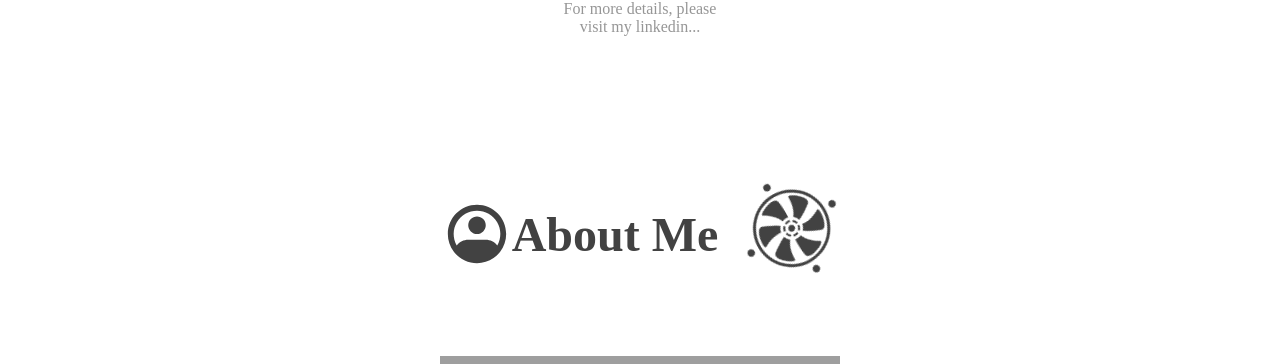
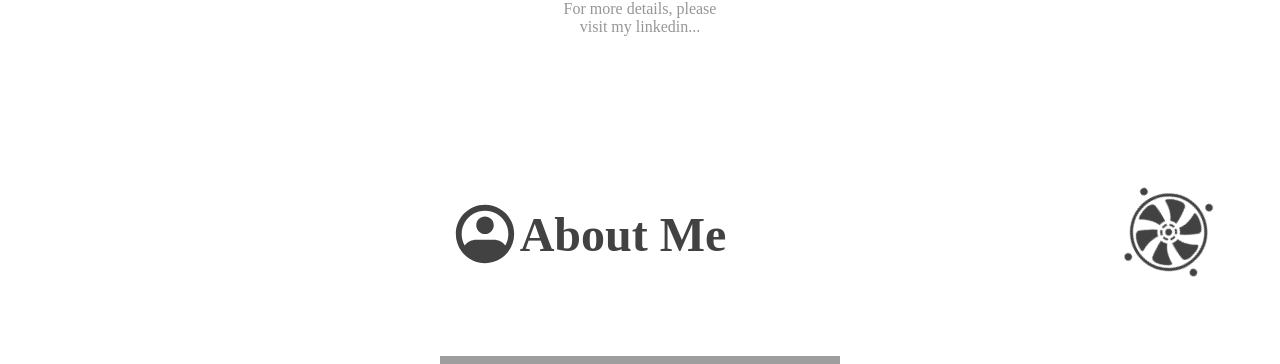
Before and after one commit to joshuajevon/portfolio, a React (Create React App) app: page / in a window 1280 px wide. Shown: the part 863-1227 px from the top of the page. Built offline with nearby package versions, Linux system fonts and the light colour scheme; grey boxes are pictures that could not be loaded.

Commit message:
fix: styling about

```diff
--- a/src/section/About/About.jsx
+++ b/src/section/About/About.jsx
@@ -10,6 +10,7 @@ const About = () => {
         <section className="about-page">
             <div className="about-container">
                 <div className="about-top">
+                    <h1></h1>
                     <div className="title">
                         <img src={AboutIcon} alt="" />
                         <h1>About Me</h1>
--- a/src/styles/section/_about.scss
+++ b/src/styles/section/_about.scss
@@ -19,13 +19,17 @@ body{
 .about-container .about-top{
     display: flex;
     flex-direction: row;
-    justify-content: center;
+    justify-content: space-between;
 }
 
 .about-top .title{
     display: flex;
     flex-direction: row;
     align-items: center;
+}
+
+.about-top .right img{
+    margin: 0;
 }
 
 .title h1{
```
